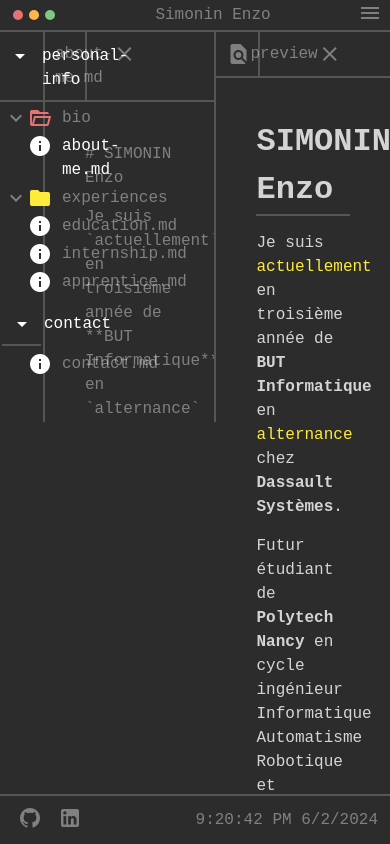
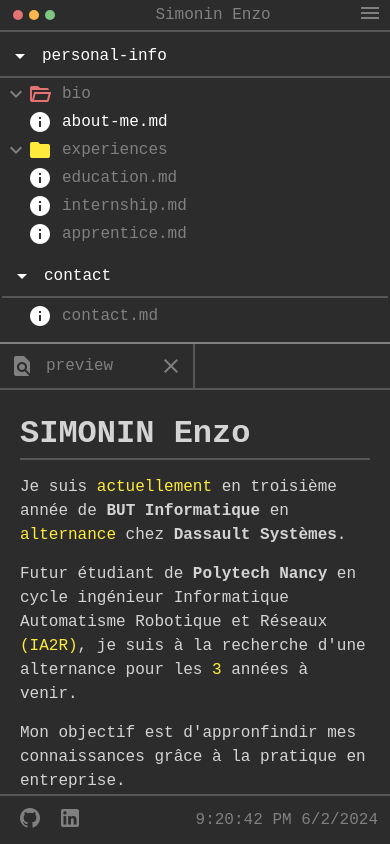
Before and after one commit to Nzosim/PortfolioVueJs, a Vue app: page /about in a window 390 px wide. Built offline with nearby package versions, Linux system fonts and the light colour scheme.

Commit message:
responsive aboutme page

```diff
--- a/src/components/About.vue
+++ b/src/components/About.vue
@@ -64,8 +64,10 @@
     </div>
     <div class="preview">
       <div class="close">
-        <v-icon>mdi-file-find</v-icon>
-        <p>preview</p>
+        <div class="d-flex">
+          <v-icon class="mr-3">mdi-file-find</v-icon>
+          <p>preview</p>
+        </div>
         <v-icon>mdi-close</v-icon>
       </div>
       <div class="text">
@@ -103,7 +105,6 @@ const isContactOpen = ref(true)
 
 .menu {
   width: 11%;
-  height: calc(75vh);
 }
 
 .menu div {
@@ -126,6 +127,7 @@ const isContactOpen = ref(true)
 
 .page,
 .preview {
+  height: 300vw;
   width: 45%;
   overflow-y: auto;
 }
@@ -138,13 +140,12 @@ const isContactOpen = ref(true)
 
 .close {
   justify-content: space-between;
-  width: 25%;
+  width: 30%;
   border-right: 2px solid rgba(255, 255, 255, 0.2);
   padding: 10px;
 }
 
 .page {
-  height: 100vw;
   border-left: 2px solid rgba(255, 255, 255, 0.2);
   border-right: 2px solid rgba(255, 255, 255, 0.2);
 }
@@ -178,4 +179,54 @@ h1 {
   background: #363535;
   transition: 0.1s;
 }
+
+@media screen and (max-width: 1840px) {
+  .menu {
+    width: 20%;
+  }
+}
+
+@media screen and (max-width: 1380px) {
+  .close {
+    width: 50%;
+  }
+}
+
+@media screen and (max-width: 1148px) {
+  .menu {
+    width: 25%;
+  }
+}
+
+@media screen and (max-width: 930px) {
+  .page {
+    display: none;
+  }
+  .menu {
+    width: 30%;
+  }
+  .preview {
+    width: 70%;
+    border-left: 2px solid rgba(255, 255, 255, 0.2);
+  }
+}
+
+@media screen and (max-width: 700px) {
+  .about {
+    flex-direction: column;
+  }
+  .menu {
+    width: 100%;
+    border-bottom: 2px solid rgba(255, 255, 255, 0.4);
+    padding-bottom: 10px;
+  }
+  .preview {
+    width: 100%;
+    border: none;
+  }
+  .preview .text {
+    padding: 20px;
+    margin-bottom: 50px;
+  }
+}
 </style>
```
